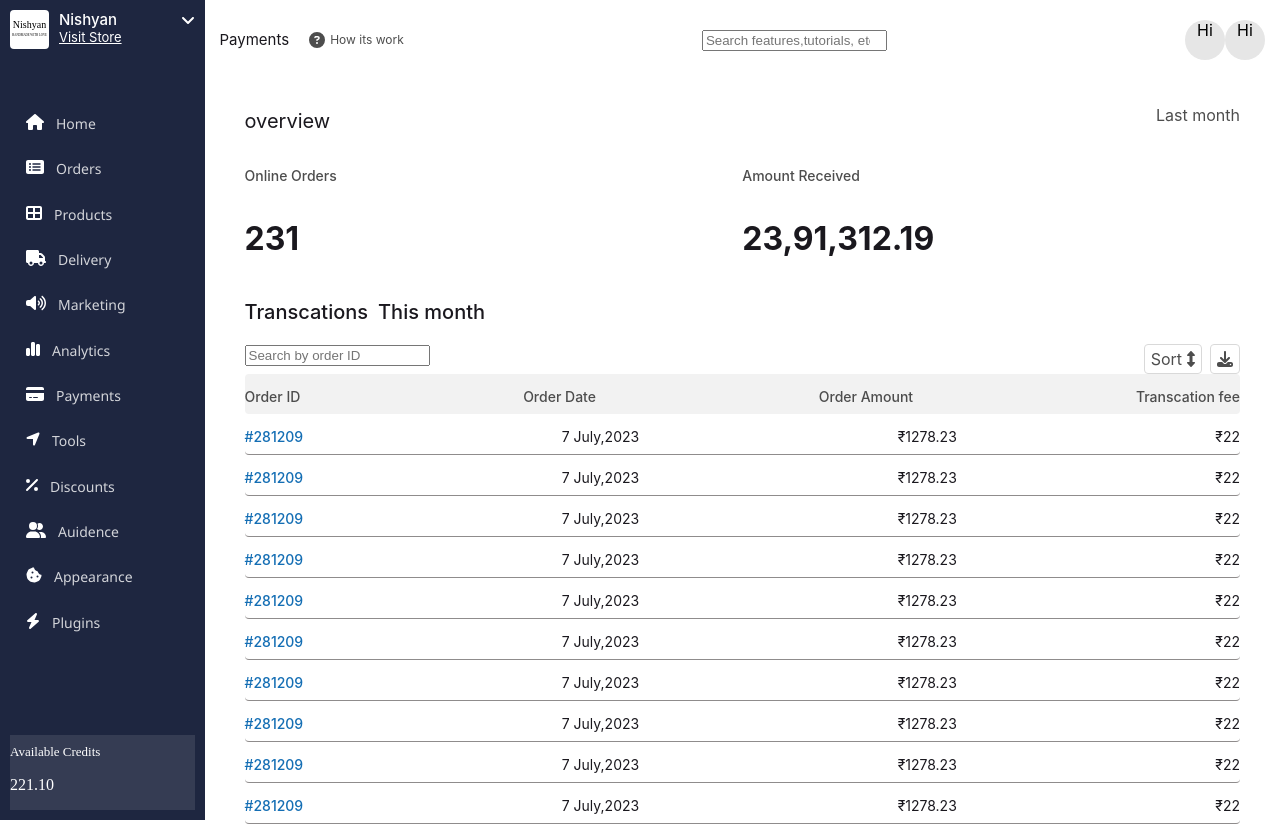
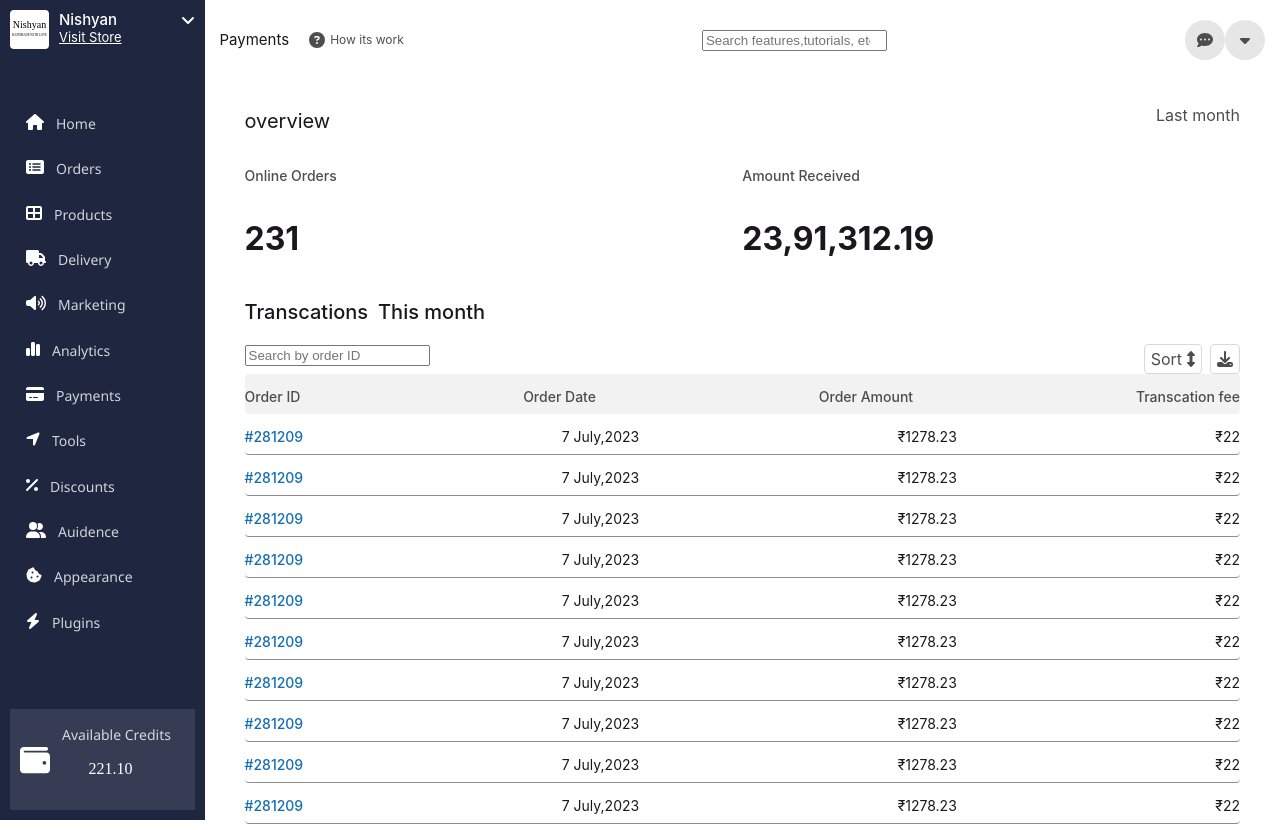
Before and after one commit to Hariprasad81189/PaymentDashboard, a React (Create React App) app: page / in a window 1280 px wide. Built offline with nearby package versions, Linux system fonts and the light colour scheme.

Commit message:
made changes

```diff
--- a/src/components/PaymentDashboard/PaymentDashboard.css
+++ b/src/components/PaymentDashboard/PaymentDashboard.css
@@ -125,9 +125,17 @@
     flex-direction: row;
     background-color: transparent;
     border-radius:4px;
+    padding:16px 10px 16px 10px;
     font-family:serif;
     font-size:10px;
     display: flex;
+    flex-direction: row;
+    justify-content: center;
+    align-items: center;
+
+}
+.name-amount-container{
+    display: flex;;
     flex-direction: column;
     justify-content: center;
     align-items: center;
@@ -208,14 +216,20 @@
     width: 40px;
     height:40px;
     background-color:  #E6E6E6;
-    text-align: center;
+    display: flex;
+    flex-direction: column;
+    justify-content: center;
+    align-items: center;
 }
 .downarrow-icon{
     border-radius: 50px;
     width: 40px;
     height:40px;
     background-color:  #E6E6E6;
-    text-align: center;
+    display: flex;
+    flex-direction: column;
+    justify-content: center;
+    align-items: center;
 
 }
 
@@ -384,20 +398,24 @@
     flex-direction: row;
     align-items: center;
     justify-content: space-around;
-
+    margin-top: 8px;
 }
 .previous{
     display: flex;
     flex-direction: row;
     justify-content: space-between;
     align-items: center;
-    border: outline;
-    border-radius: 1px;
+    border: 1px solid #D9D9D9;
+    border-radius: 4px;
+    padding: 6px 12px 6px 6px;
 }
 .previous-name{
     color:  #4D4D4D;
     font-size: 14px;
     font-weight: 500;
+    margin-top: 0px;
+    margin-bottom: 0px;
+    margin-left: 4px;
 }
 .numbers{
     display:flex;
@@ -417,15 +435,20 @@
 .next{
     display: flex;
     flex-direction: row;
-    justify-content: space-between;
+    justify-content: space-around;
     align-items: center;
-    border: outline;
-    border-radius: 1px;
+    border: 1px solid #D9D9D9;
+    border-radius: 4px;
+    padding: 6px 12px 6px 6px;
+
 
 }
 .next-name{
     color:  #4D4D4D;
     font-size: 14px;
     font-weight: 500;
+    margin-top: 0px;
+    margin-bottom: 0px;
+    margin-right: 4px;
 
 }
--- a/src/components/PaymentDashboard/PaymentDashboard.js
+++ b/src/components/PaymentDashboard/PaymentDashboard.js
@@ -1,5 +1,5 @@
 import { FontAwesomeIcon } from '@fortawesome/react-fontawesome'
-import { faEnvelope, faAngleDown, faBolt, faCircleQuestion, faUpDown, faDownload, faMagnifyingGlass, faCookieBite, faUserFriends, faHouse, faRectangleList, faTableCellsLarge, faTruck, faVolumeHigh, faChartSimple, faCreditCard, faLocationArrow, faPercentage,    } from '@fortawesome/free-solid-svg-icons'
+import { faEnvelope, faAngleDown, faBolt, faCircleQuestion, faUpDown, faDownload, faMagnifyingGlass, faCookieBite, faUserFriends, faHouse, faRectangleList, faTableCellsLarge, faTruck, faVolumeHigh, faChartSimple, faCreditCard, faLocationArrow, faPercentage,faCommentDots ,faCaretDown  ,faChevronLeft,faChevronRight, faWallet } from '@fortawesome/free-solid-svg-icons'
 import './PaymentDashboard.css'
 const PaymentDashboard =() =>{
     return(
@@ -89,10 +89,10 @@ const PaymentDashboard =() =>{
                 <div className='amount-container'>
                 <div className='image-amount-container'>
                         <div className='amount-image-container'>
-                        {/* icon */}
+                        <FontAwesomeIcon fontSize={30} color='#ffffff' icon={faWallet} />
                         </div>
                         <div className='name-amount-container'>
-                            <h1 className='name-amount'>Available Credits</h1>
+                            <h1 className='nav-item-heading'>Available Credits</h1>
                             <p className='amount'>221.10</p>
                         </div>
 
@@ -119,11 +119,10 @@ const PaymentDashboard =() =>{
                     </div>
                     <div className="horizon-nav-three">
                         <div className='announcment-icon'>
-                            Hi
+                        <FontAwesomeIcon color='#4D4D4D' icon={faCommentDots} />
                         </div>
                         <div className='downarrow-icon'>
-                            Hi
-
+                        <FontAwesomeIcon color='#4D4D4D' icon={faCaretDown} />
                         </div>
                     </div>
                 </div>
@@ -169,13 +168,13 @@ const PaymentDashboard =() =>{
                             </div>
 
                             <div className='sort-and-icons'>
-                                <div className = 'sort-icon-con'>
+                            <div className = 'sort-icon-con'>
                                     <p className='sort-heading'>Sort</p>
                                     <FontAwesomeIcon className='sort-icon'  color='#4D4D4D' icon={faUpDown} />
 
-                                </div>
-                                <div className='download-con'>
-                                    <FontAwesomeIcon color='#4D4D4D' icon={faDownload} />
+</div>
+<div className='download-con'>
+    <FontAwesomeIcon color='#4D4D4D' icon={faDownload} />
                                 </div>
 
                             </div>
@@ -366,8 +365,8 @@ const PaymentDashboard =() =>{
 
                     <div className='pages-container'>
                         <div className='previous'>
-                            <p>icon</p>
-                            <p className='previous-name'>previous</p>
+                            <FontAwesomeIcon fontSize={12} color='#4D4D4D' icon={faChevronLeft} />
+                            <p className='previous-name'>Previous</p>
 
                         </div>
                         <div className='numbers'>
@@ -385,8 +384,8 @@ const PaymentDashboard =() =>{
 
                         </div>
                         <div className='next'>
-                            <p className='next-name'>Next</p>
-                            <p>icon</p>
+                        <p className='next-name'>Next</p>
+                            <FontAwesomeIcon fontSize={12} color='#4D4D4D' icon={faChevronRight} />
                         </div>
 
                     </div>
```
